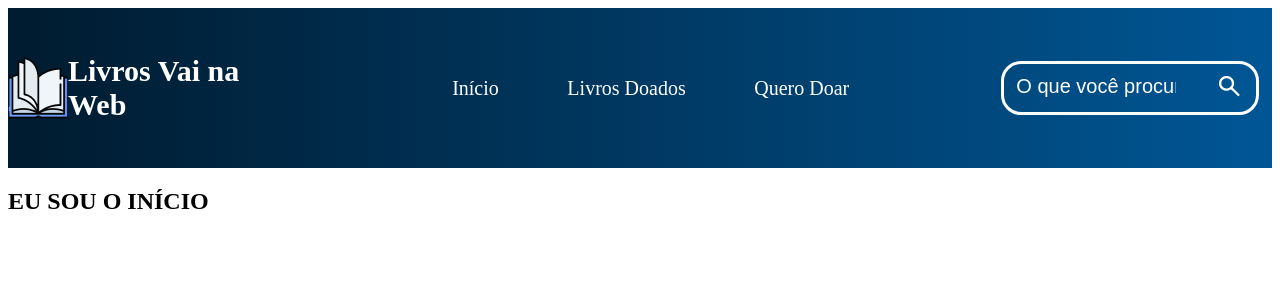
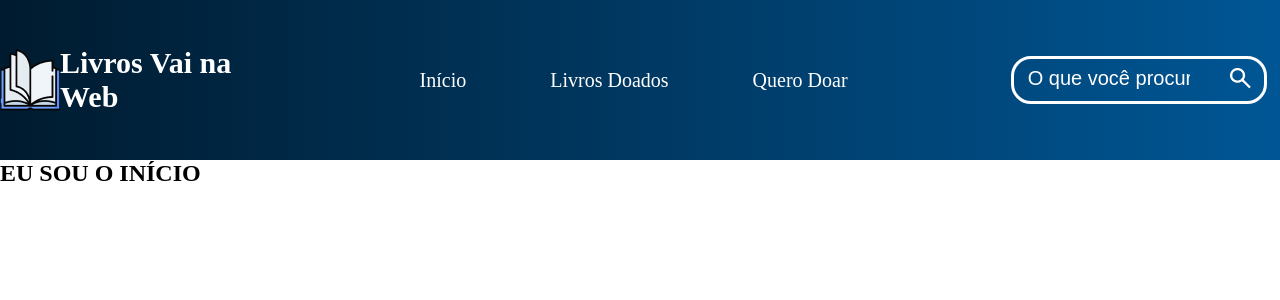
Before and after one commit to BiancaEvila/desafioFinalVNW, a React (Vite) app: page / in a window 1280 px wide. Shown: the top 300 px of the page. Built offline with nearby package versions, Linux system fonts and the light colour scheme.

Commit message:
:lipstick: Adiciona reset global

```diff
--- a/src/App.jsx
+++ b/src/App.jsx
@@ -1,4 +1,5 @@
 import Header from "./components/header/Header"
+import "./components/GlobalStyle/globalStyle.scss"
 
 export default function App(){
   return(
--- /dev/null
+++ b/src/components/GlobalStyle/globalStyle.scss
@@ -0,0 +1,7 @@
+* {
+    margin: 0;
+    padding: 0;
+    box-sizing: border-box;
+    list-style: none;
+    text-decoration: none;
+}
```
